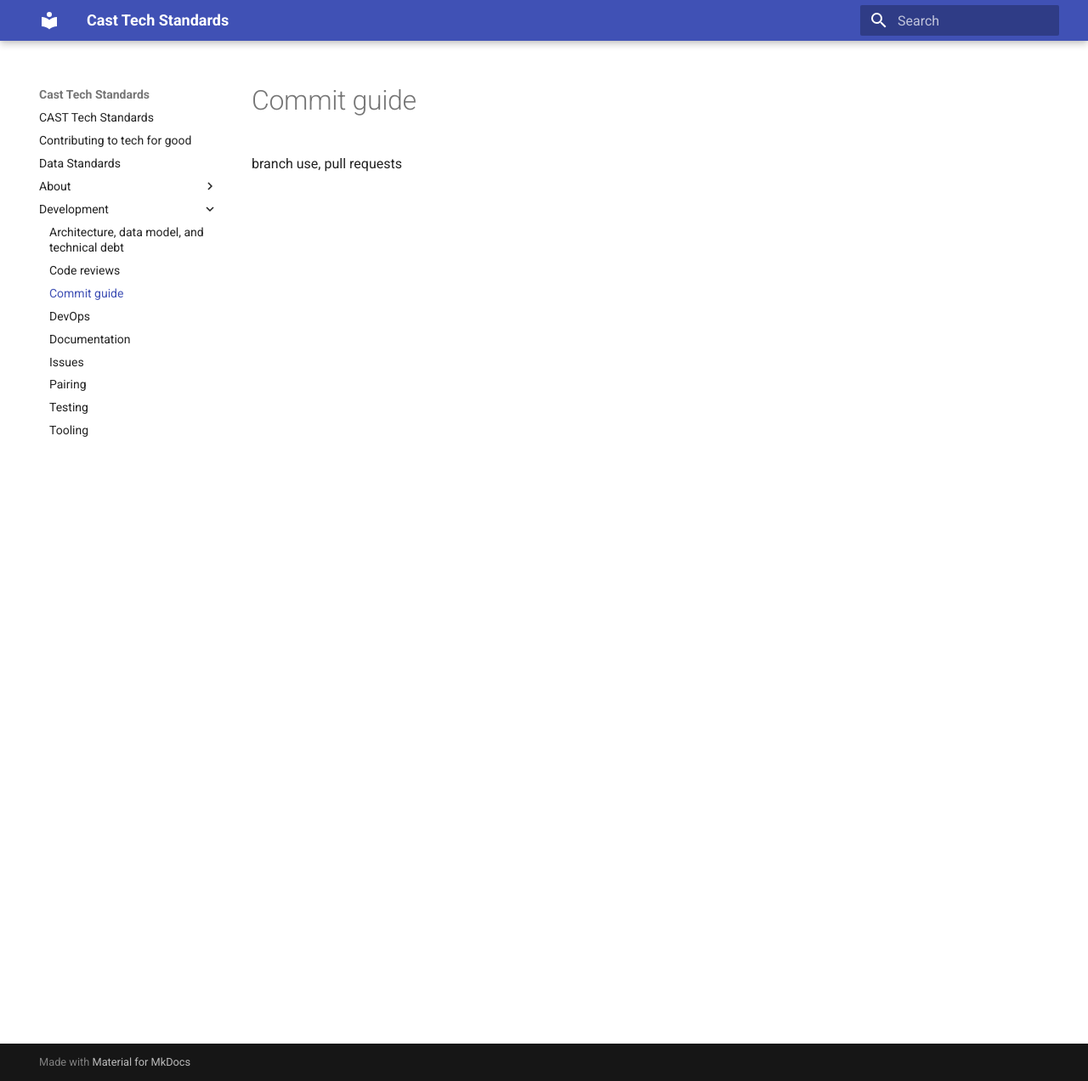
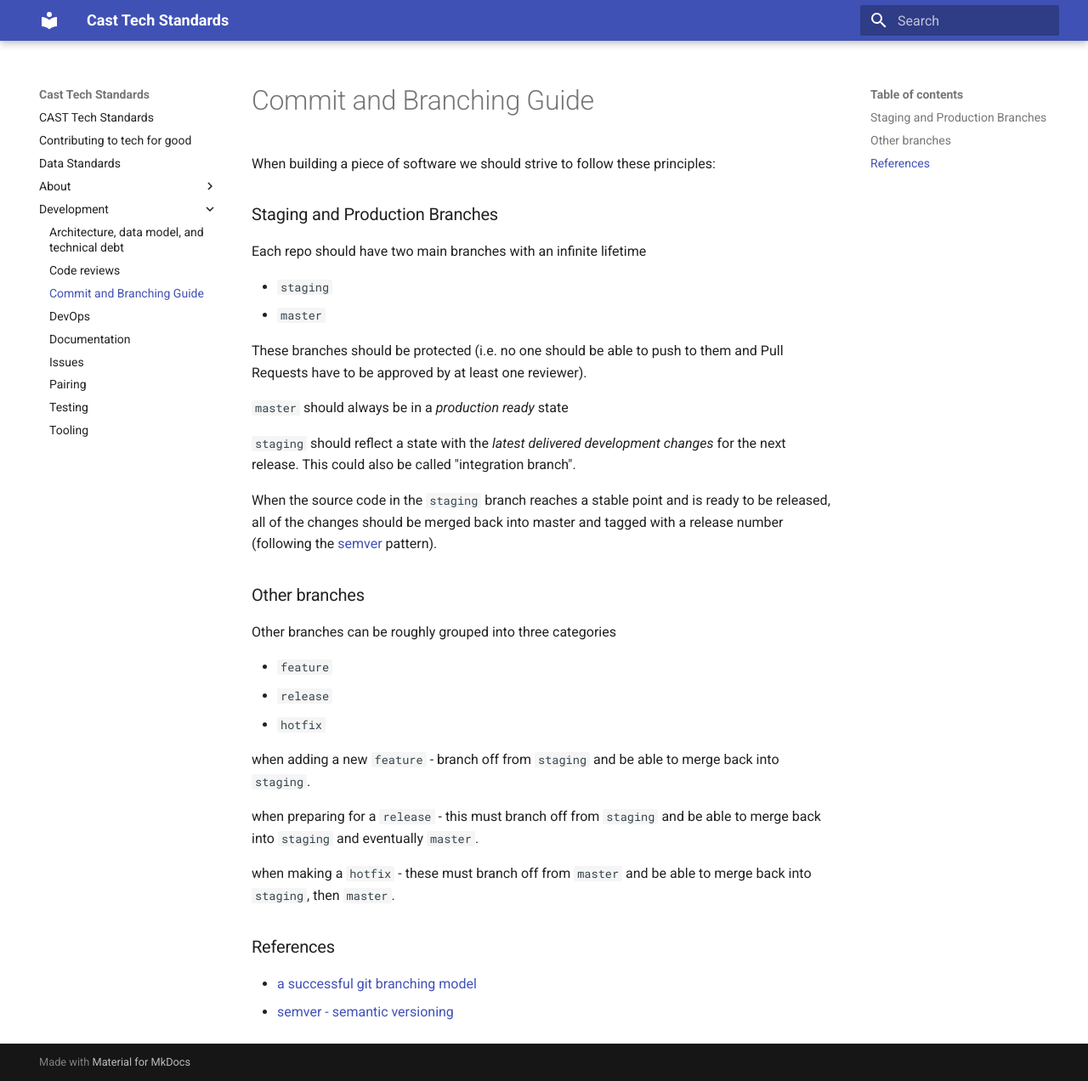
Before and after one commit to TechforgoodCAST/cast-tech-standards, an MkDocs documentation site: the page built from docs/development/commit.md, in a window 1280 px wide and 1272 px high. Shown: the whole window at 85% size. Built offline with MkDocs 1.6.1 and Material for MkDocs 9.7.7, drawn with Linux system fonts in a browser that asks for light colours.

Commit message:
add sections on using staging and master branches

```diff
--- a/docs/development/commit.md
+++ b/docs/development/commit.md
@@ -1,3 +1,37 @@
-# Commit guide
+# Commit and Branching Guide
 
-branch use, pull requests
+When building a piece of software we should strive to follow these principles:
+
+### Staging and Production Branches
+
+Each repo should have two main branches with an infinite lifetime
+
++ `staging`
++ `master`
+
+These branches should be protected (i.e. no one should be able to push to them and Pull Requests have to be approved by at least one reviewer).
+
+`master` should always be in a *production ready* state
+
+`staging` should reflect a state with the *latest delivered development changes* for the next release. This could also be called "integration branch".
+
+When the source code in the `staging` branch reaches a stable point and is ready to be released, all of the changes should be merged back into master and tagged with a release number (following the [semver](http://semver.org/) pattern).
+
+### Other branches
+
+Other branches can be roughly grouped into three categories
+
++ `feature`
++ `release`
++ `hotfix`
+
+when adding a new `feature` - branch off from `staging` and be able to merge back into `staging`.
+
+when preparing for a `release` - this must branch off from `staging` and be able to merge back into `staging` and eventually `master`.
+
+when making a `hotfix` - these must branch off from `master` and be able to merge back into `staging`, then `master`.
+
+### References
+
++ [a successful git branching model](http://nvie.com/posts/a-successful-git-branching-model/)
++ [semver - semantic versioning](http://semver.org/)
```
